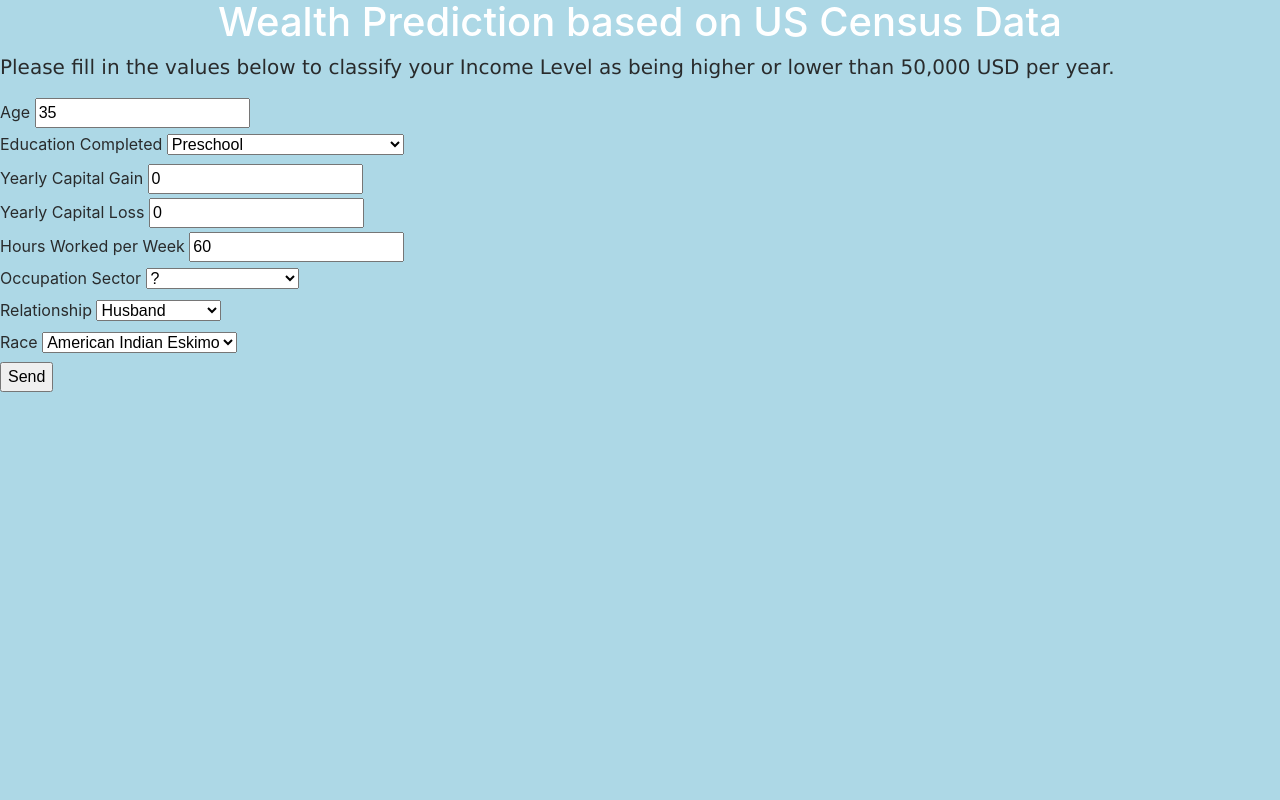
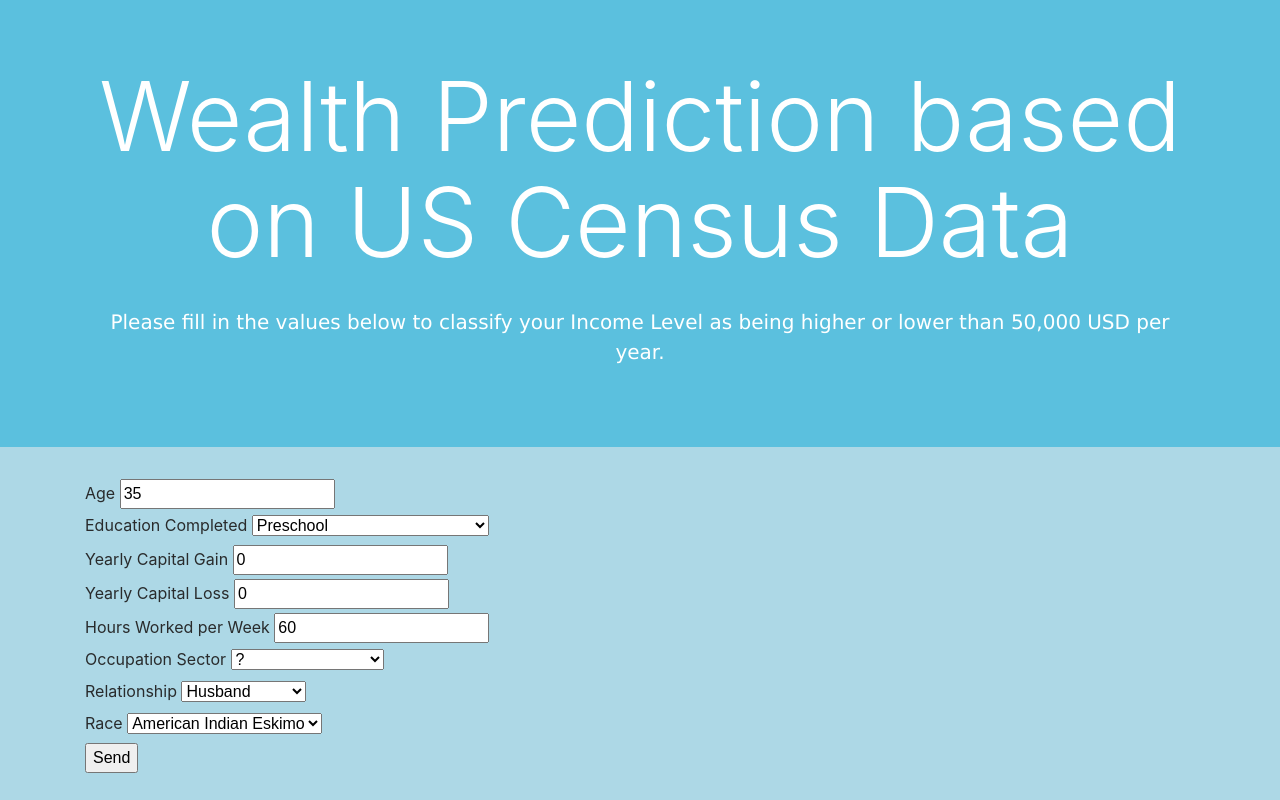
Before and after one commit to divineunited/Predicting-Income-Class-based-on-Census-Data, a Flask app: page / in a window 1280 px wide. Run offline with Flask 2, Linux system fonts and the light colour scheme; parts of the project's set-up code (start-up, migrations or seed data) failed here and were passed over; some libraries are stand-ins or nearby versions.

Commit message:
bootstrap

```diff
--- a/flask_deployment/static/css/home.css
+++ b/flask_deployment/static/css/home.css
@@ -5,6 +5,7 @@ body {
   h1 {
     color: white;
     text-align: center;
+    font-family: verdana;
   }
 
   p {
--- a/flask_deployment/templates/home.html
+++ b/flask_deployment/templates/home.html
@@ -11,7 +11,7 @@
     <link rel="stylesheet" href="https://maxcdn.bootstrapcdn.com/bootstrap/4.0.0-alpha.6/css/bootstrap.min.css" integrity="sha384-rwoIResjU2yc3z8GV/NPeZWAv56rSmLldC3R/AZzGRnGxQQKnKkoFVhFQhNUwEyJ" crossorigin="anonymous">
 
     <title>Predict Your Wealth</title>
-    <link rel="icon" href="http://healthycities.sice.indiana.edu/images/ICON_sensor.png" type="image/gif" sizes="16x16">
+    <link rel="icon" href="/images/icon.png" type="image/gif" sizes="16x16">
 
     <style>
     .row div{padding: 20px 10px; border: 1px solid;}
@@ -25,9 +25,22 @@
 
 <body>
 
-<h1>Wealth Prediction based on US Census Data</h1>
-<p> Please fill in the values below to classify your Income Level as being higher or lower than 50,000 USD per year.</p>
-<div>
+
+
+<div class="jumbotron jumbotron-fluid bg-info text-white text-center" style="background: #AAA;">
+
+    <div class="container">
+        <h2 class="display-1">Wealth Prediction based on US Census Data</h2>
+        <br>
+        <p class="lead">Please fill in the values below to classify your Income Level as being higher or lower than 50,000 USD per year.</p>
+    </div>
+
+</div>
+
+
+<div class="container">
+
+
 
 <!-- after you run this POST method (which is sending a POST request to the web server), it will send us to the /result page -->
 <form action="/result" method="POST">
@@ -109,7 +122,9 @@
     <input type="submit" value="Send">
 
 </form>
-</div>
+
+
+</div> <!-- end .container-->
 
 
 </body>
```
Also changed, not shown: flask_deployment/templates/images/icon.png (added).
